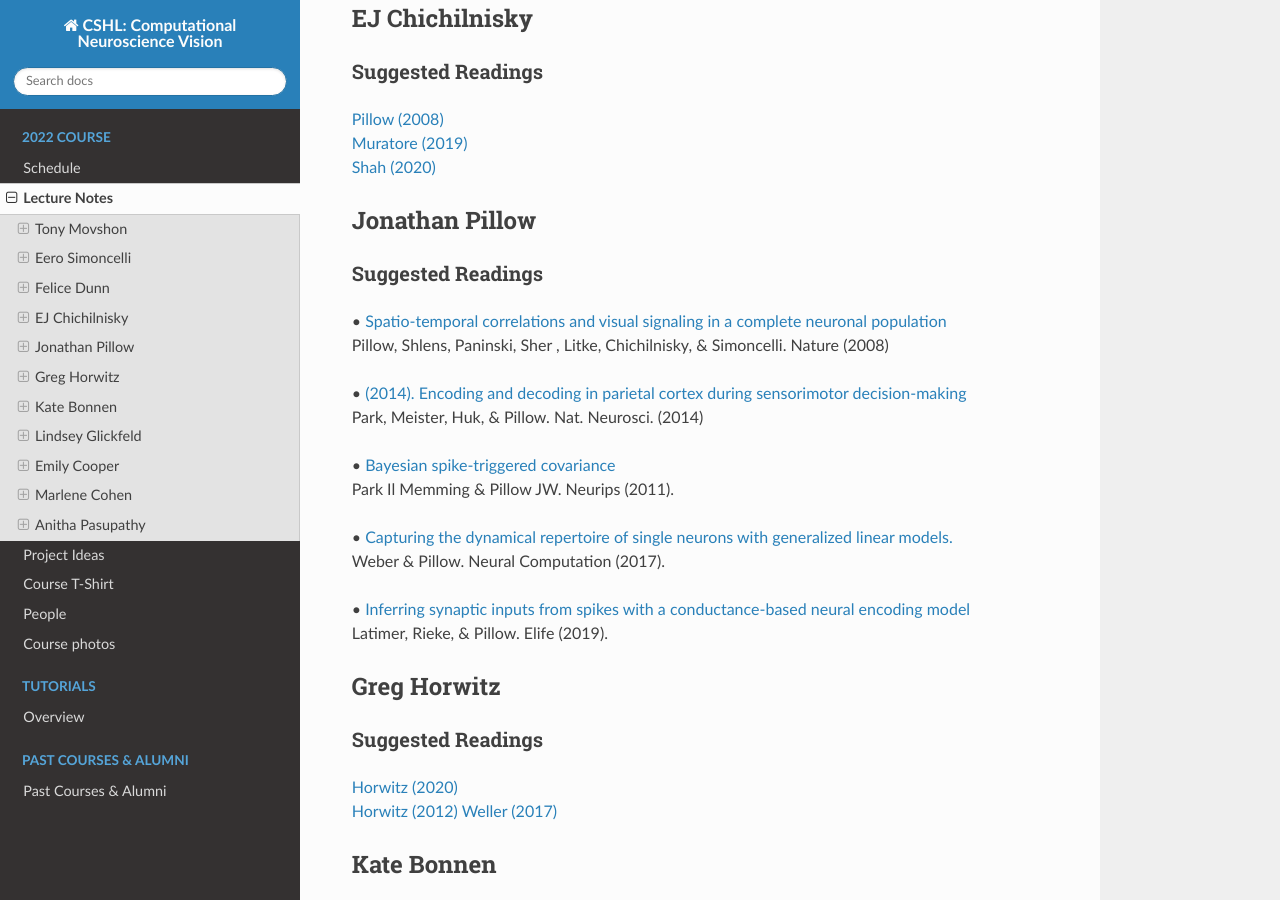
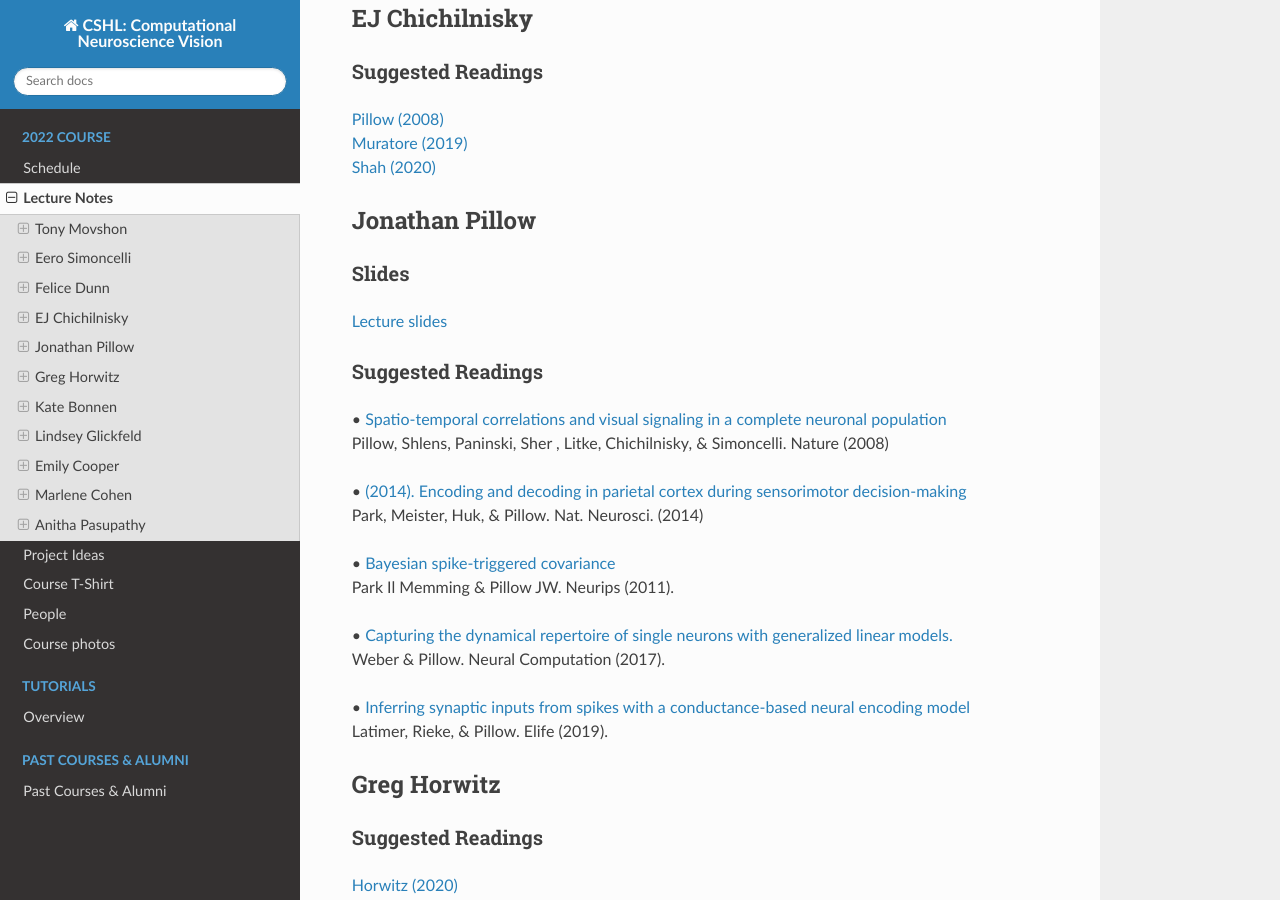
Before and after one commit to CSHL-comp-neuro-vision/website, a Sphinx documentation site: the page built from source/2022/lecture_notes.md, in a window 1280 px wide and 900 px high, scrolled down 1704 px. Built offline with Sphinx 7.4.7 and the Read the Docs theme 2.0.0, drawn with Linux system fonts in a browser that asks for light colours.

Commit message:
Update lecture_notes.md

```diff
--- a/source/2022/lecture_notes.md
+++ b/source/2022/lecture_notes.md
@@ -5,7 +5,6 @@
 ### Slides
 
 <a href="https://github.com/CSHL-comp-neuro-vision/slides-2022/raw/main/movshon/movshon-lecture-1.pdf">Lecture slides</a>
-
 
 ### Suggested Readings
 
@@ -75,6 +74,10 @@ https://github.com/LabForComputationalVision/plenoptic/
 <a href="../_static/pdfs/chichilnisky/Shah2020a">Shah (2020)</a>
 
 ## Jonathan Pillow
+
+### Slides
+
+<a href="https://github.com/CSHL-comp-neuro-vision/slides-2022/raw/main/pillow/pillow_GLMs_CSHL2022slides.pdf">Lecture slides</a>
 
 ### Suggested Readings
 
```
